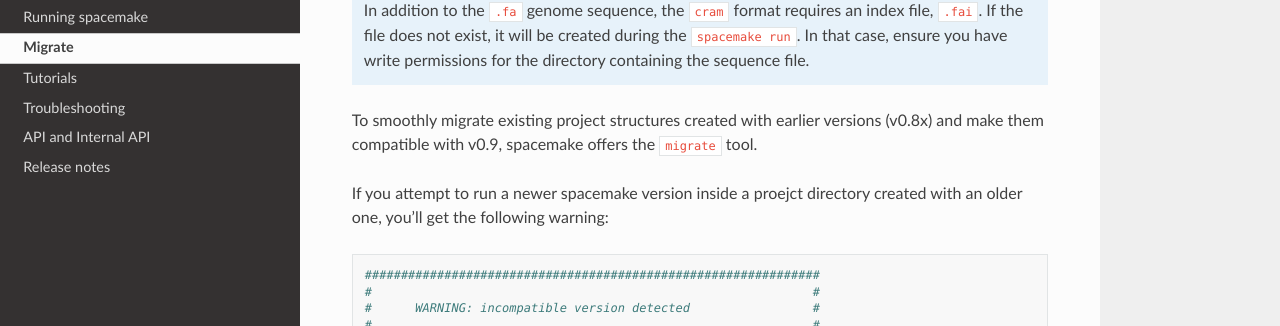
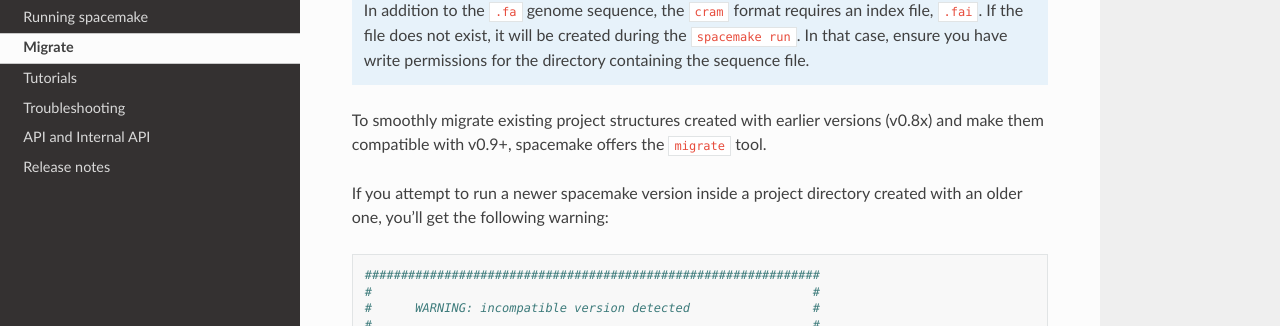
Before and after one commit to rajewsky-lab/spacemake, a Sphinx documentation site: the page built from docs/migrate.rst, in a window 1280 px wide and 900 px high. Shown: the part 251-577 px from the top of the window. Built offline with Sphinx 7.4.7 and the Read the Docs theme 3.1.0, drawn with Linux system fonts in a browser that asks for light colours; pages that are not in the unit, such as notebooks, are missing from menus.

Commit message:
update docs

```diff
--- a/docs/conf.py
+++ b/docs/conf.py
@@ -6,7 +6,7 @@
 copyright = '2021-2024, Rajewsky Lab'
 author = 'Tamas Ryszard Sztanka-Toth, Marvin Jens, Nikos Karaiskos, Nikolaus Rajewsky'
 
-version = '0.8.1'
+version = '0.9.1'
 release = version
 
 # -- General configuration
--- a/docs/migrate.rst
+++ b/docs/migrate.rst
@@ -12,9 +12,9 @@
     In that case, ensure you have write permissions for the directory containing the sequence file.
 
 To smoothly migrate existing project structures created with earlier versions (v0.8x)
-and make them compatible with v0.9, spacemake offers the ``migrate`` tool.
+and make them compatible with v0.9+, spacemake offers the ``migrate`` tool.
 
-If you attempt to run a newer spacemake version inside a proejct directory created
+If you attempt to run a newer spacemake version inside a project directory created
 with an older one, you'll get the following warning::
 
     ###############################################################
--- a/docs/release_notes.rst
+++ b/docs/release_notes.rst
@@ -3,10 +3,11 @@
 
 Version 0.9
 -----------
-0.9.0
+0.9.1
 ~~~~~
 * Uses ``cram`` instead of ``bam`` to significantly reduce disk space.
 * The ``migrate`` tool enables updating data processed with v0.8x to be compatible with v0.9.
+* Replaced ``R`` scripts with ``Python`` for all QC and automated reports.
 * Fixed bugs.
 
 Version 0.8
```
